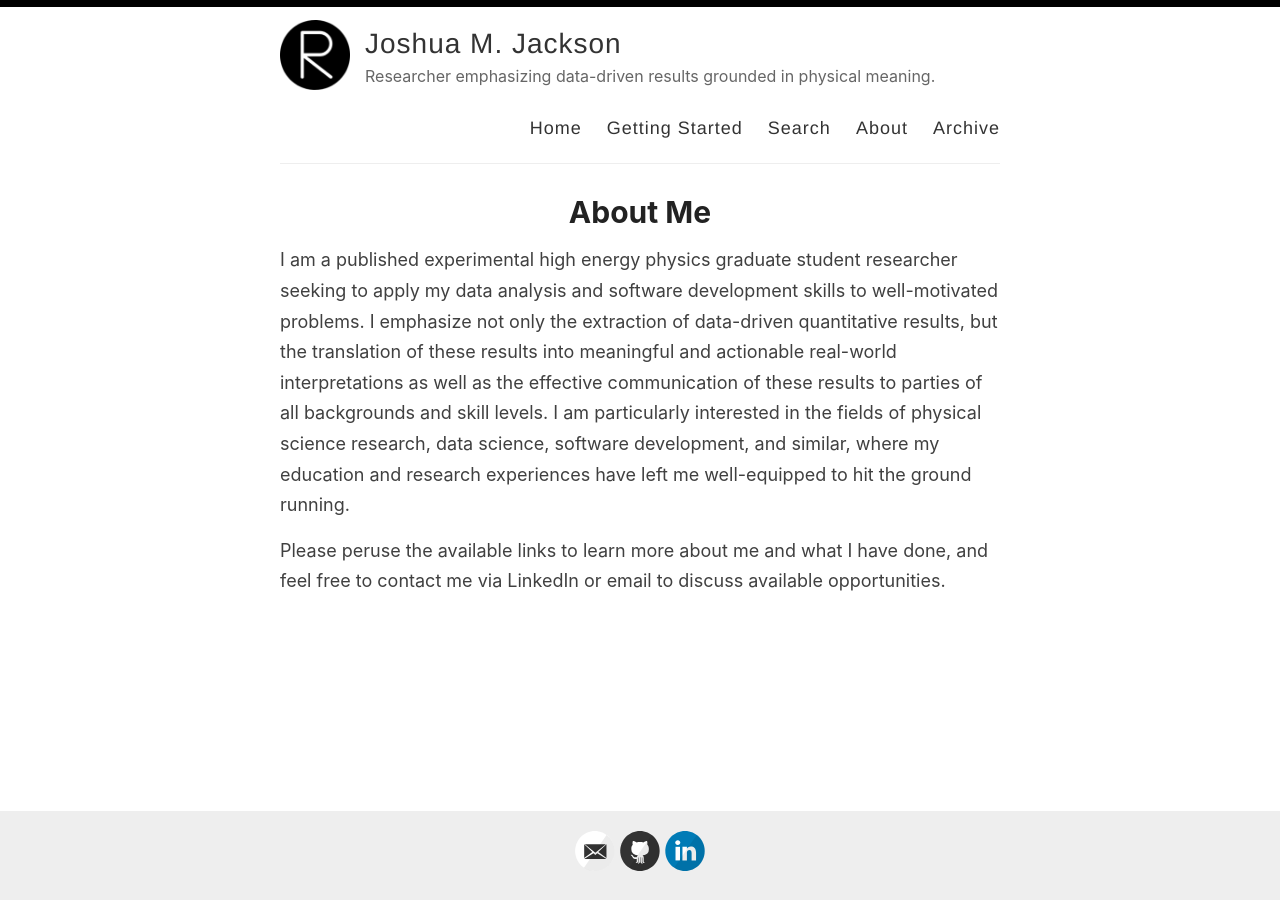
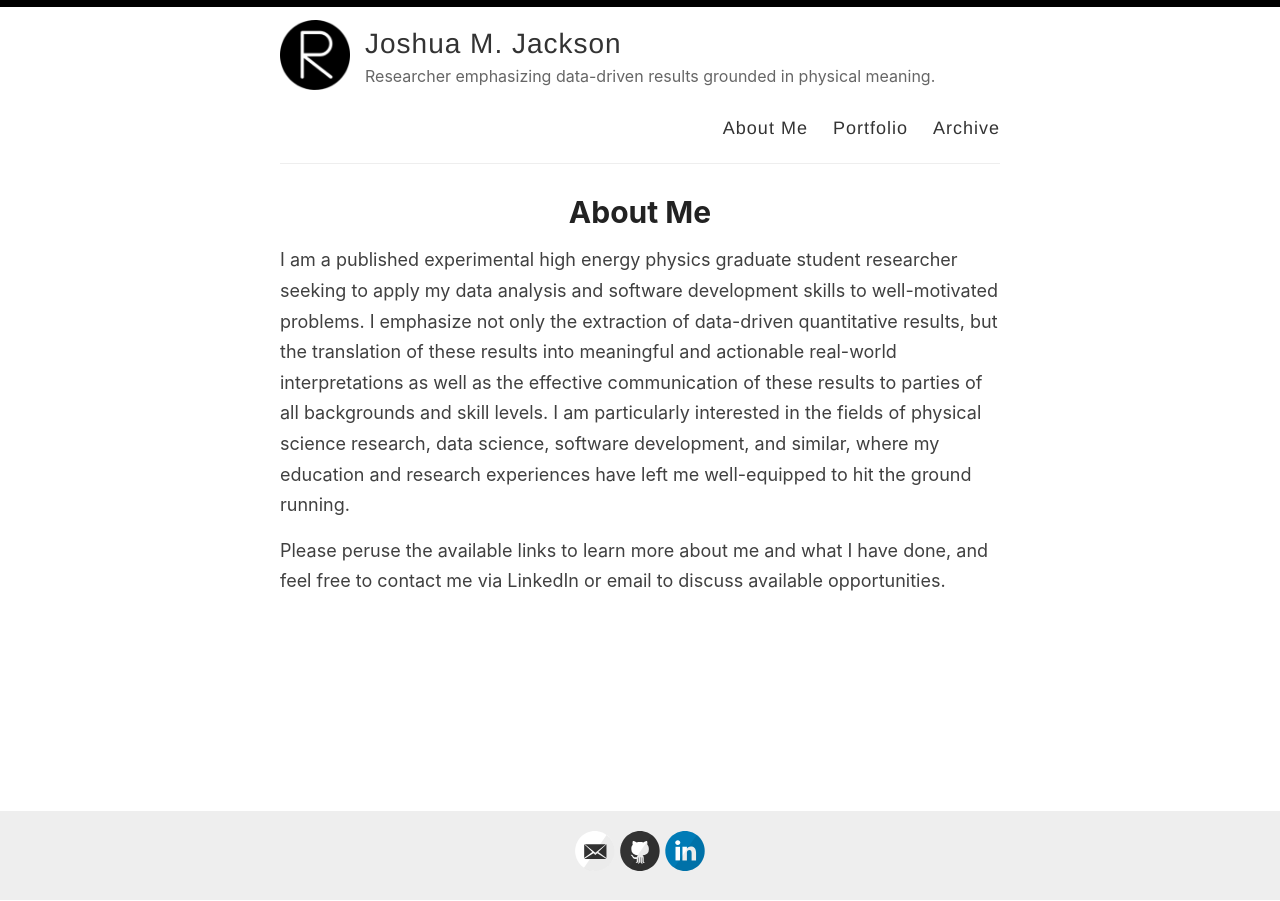
Before and after one commit to joshuamjaxon/joshuamjaxon.github.io, a Jekyll site: the page built from index.md, in a window 1280 px wide. Built offline with Jekyll 4.4.1, drawn with Linux system fonts in a browser that asks for light colours.

Commit message:
Changed nav bar to reflect site contents

```diff
--- a/_layouts/default.html
+++ b/_layouts/default.html
@@ -28,10 +28,10 @@
             </div>
 
             <nav>
-              <a href="{{ site.baseurl }}/">Home</a>
-              <a href="{{ site.baseurl }}/getting-started">Getting Started</a>
-              <a href="{{ site.baseurl }}/search">Search</a>
-              <a href="{{ site.baseurl }}/about">About</a>
+              <a href="{{ site.baseurl }}/">About Me</a>
+              <a href="{{ site.baseurl }}/portfolio">Portfolio</a>
+              <!--<a href="{{ site.baseurl }}/search">Search</a>-->
+              <!--<a href="{{ site.baseurl }}/about">About</a>-->
               <a href="{{ site.baseurl }}/archive">Archive</a>
             </nav>
           </header>
```
